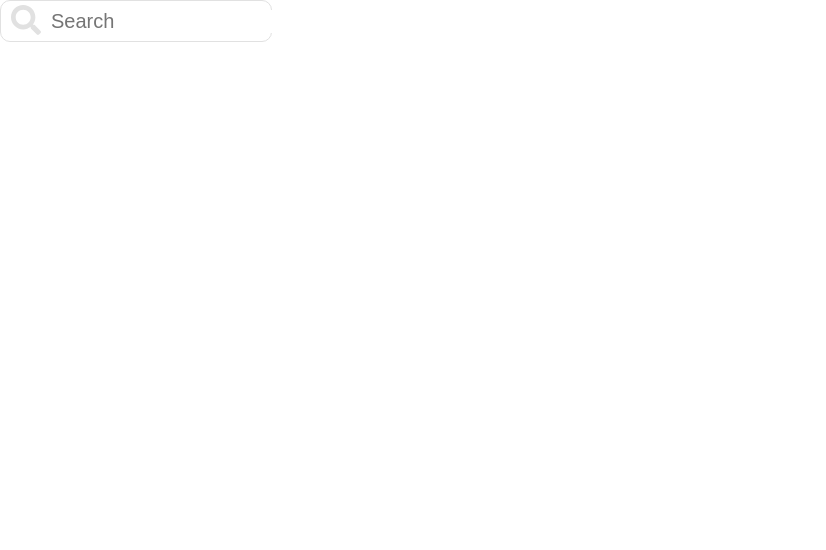
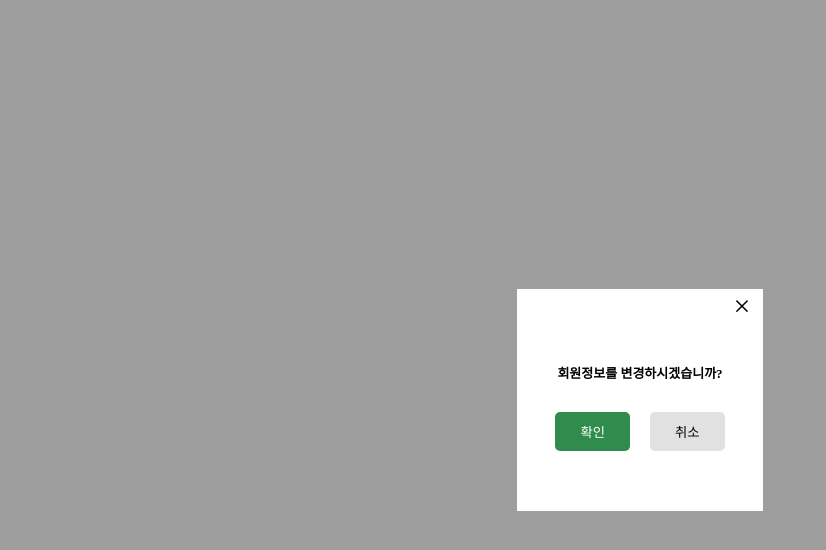
Before and after one commit to codestates/Code-High, a React app in the folder client/: page / in a window 1280 px wide. Shown: the top 550 px of the page, without its empty margins (0-826 px from the left). Built offline with nearby package versions, Linux system fonts and the light colour scheme.

Commit message:
[Client] #22 feat:alert box

```diff
--- a/client/src/App.js
+++ b/client/src/App.js
@@ -1,9 +1,9 @@
 import React from 'react';
-import SearchInput from './components/basic/search/SearchInput'
+import Alert from './components/basic/alert/Alert'
 
 function App(){
   return (
-    <SearchInput />
+    <Alert />
   );
 };
 
--- a/client/src/components/basic/alert/Alert.js
+++ b/client/src/components/basic/alert/Alert.js
@@ -0,0 +1,23 @@
+import React from 'react';
+
+function Alert(){
+  return (
+    <div className='alert-modal'>
+    <div className='alert-modal-overlay'></div>
+    <div className='alert-container'>
+      <div className='alert-box'>
+        <div className='alert-close'>&times;</div>
+        <article>
+          <div>회원정보를 변경하시겠습니까?</div>
+        </article>
+        <div className='alert-button-container'>
+          <button>확인</button>
+          <button>취소</button>
+        </div>
+      </div>
+    </div>
+  </div>
+  );
+};
+
+export default Alert;
--- a/client/src/components/basic/alert/_Alert.scss
+++ b/client/src/components/basic/alert/_Alert.scss
@@ -0,0 +1,73 @@
+.alert-modal {
+  position:fixed;
+  top:0;
+  left:0;
+  width: 100%;
+  height: 100%;
+  display: flex;
+  justify-content: center;
+  align-items: center;
+}
+
+.alert-modal-overlay {
+  background-color: rgba(0, 0, 0, 0.379);
+  width: 100%;
+  height: 100%;
+  position: absolute;
+}
+
+
+.alert-container {
+  box-shadow: 0 10px 20px rgba(0, 0, 0, 0.19), 0 6px 6px rgda(0, 0, 0, 0.23);
+  position: relative;
+  top: 0;
+  display: grid;
+  background-color: white;
+}
+
+.alert-box {
+  display: flex;
+  flex-direction: column;
+  background-color: white;
+  justify-content: center;
+  align-items: center;
+  .alert-close {
+    width: 90%;
+    text-align: end;
+    font-size: 30px;
+    margin-bottom: 30px;
+  }
+  article {
+    align-items: flex-start;
+    padding: 0 40px;
+    div {
+      font-family: 'NanumGothic';
+      font-weight: 600;
+      font-size: 13px;
+      padding: 10px 0px;
+    }
+  }
+}
+
+.alert-button-container {
+  display: flex;
+  justify-content: center;
+  align-items: center;
+    button {
+    background-color: #{$green};
+    color: white;
+    padding: 10px 25px;
+    border: none;
+    border-radius: 5px;
+    margin-top: 20px;
+    margin-bottom: 60px;
+    margin-left: 10px;
+    margin-right: 10px;
+    font-family: 'NanumGothic';
+    cursor: pointer;
+    }
+    button:nth-child(2) {
+      background-color: #{$gray};
+      color: black;
+    }
+}
--- a/client/src/style.css
+++ b/client/src/style.css
@@ -1,6 +1,69 @@
 @import url("https://fonts.googleapis.com/css2?family=Montserrat:wght@100;300;500;600;700;800;900&display=swap");
 @import url("https://fonts.googleapis.com/css2?family=Montserrat:wght@100;300;500;600;700;800;900&family=Noto+Sans+KR:wght@100;300;400;500;700&display=swap");
 @import url("https://fonts.googleapis.com/css2?family=Montserrat:wght@100;300;500;600;700;800;900&family=Nanum+Gothic:wght@400;700;800&family=Noto+Sans+KR:wght@100;300;400;500;700&display=swap");
+.alert-modal {
+  position: fixed;
+  top: 0;
+  left: 0;
+  width: 100%;
+  height: 100%;
+  display: flex;
+  justify-content: center;
+  align-items: center; }
+
+.alert-modal-overlay {
+  background-color: rgba(0, 0, 0, 0.379);
+  width: 100%;
+  height: 100%;
+  position: absolute; }
+
+.alert-container {
+  box-shadow: 0 10px 20px rgba(0, 0, 0, 0.19), 0 6px 6px rgda(0, 0, 0, 0.23);
+  position: relative;
+  top: 0;
+  display: grid;
+  background-color: white; }
+
+.alert-box {
+  display: flex;
+  flex-direction: column;
+  background-color: white;
+  justify-content: center;
+  align-items: center; }
+  .alert-box .alert-close {
+    width: 90%;
+    text-align: end;
+    font-size: 30px;
+    margin-bottom: 30px; }
+  .alert-box article {
+    align-items: flex-start;
+    padding: 0 40px; }
+    .alert-box article div {
+      font-family: 'NanumGothic';
+      font-weight: 600;
+      font-size: 13px;
+      padding: 10px 0px; }
+
+.alert-button-container {
+  display: flex;
+  justify-content: center;
+  align-items: center; }
+  .alert-button-container button {
+    background-color: #2F8C4C;
+    color: white;
+    padding: 10px 25px;
+    border: none;
+    border-radius: 5px;
+    margin-top: 20px;
+    margin-bottom: 60px;
+    margin-left: 10px;
+    margin-right: 10px;
+    font-family: 'NanumGothic';
+    cursor: pointer; }
+  .alert-button-container button:nth-child(2) {
+    background-color: #E1E1E1;
+    color: black; }
+
 * {
   margin: 0;
   padding: 0; }
```
